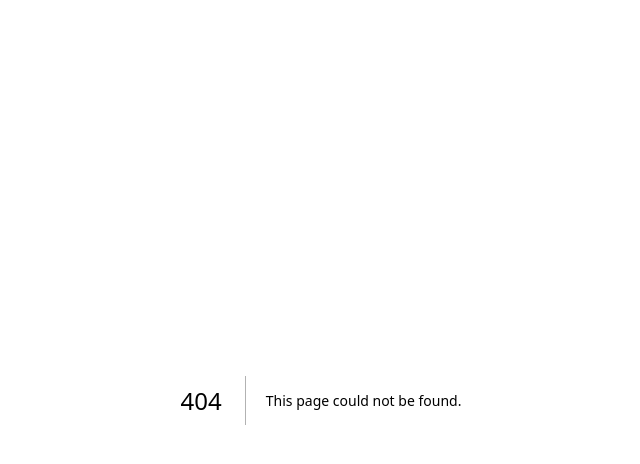
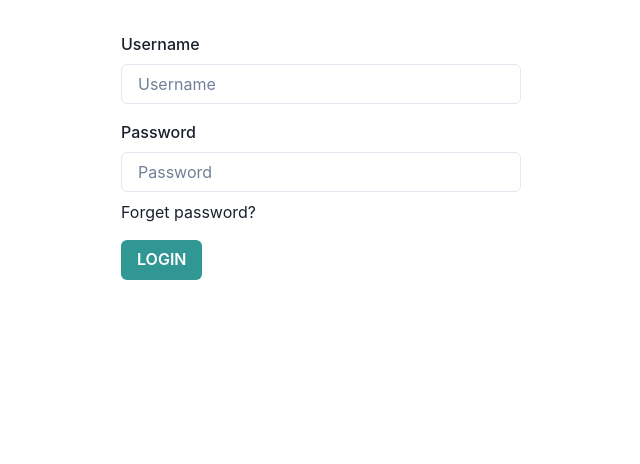
Before and after one commit to kvnyijia/bank-app-web, a Next.js app: page /login in a window 1280 px wide. Before the commit this address had no page. Shown: the top 464 px of the page, without its empty margins (319-959 px from the left). Built offline with nearby package versions, Linux system fonts and the light colour scheme.

Commit message:
[new] Add login.tsx, InputField.tsx, Wrapper.tsx

```diff
--- a/package.json
+++ b/package.json
@@ -11,6 +11,7 @@
     "@chakra-ui/theme-tools": "^2.0.2",
     "@emotion/react": "^11.9.0",
     "@emotion/styled": "^11.9.0",
+    "formik": "^2.4.2",
     "framer-motion": "^6.3.0",
     "next": "latest",
     "react": "^18.2.0",
--- /dev/null
+++ b/src/components/InputField.tsx
@@ -0,0 +1,27 @@
+import { FormControl, FormLabel, Input, FormErrorMessage, Textarea } from "@chakra-ui/react";
+import { useField } from "formik";
+import React from "react";
+
+type InputFieldProps = React.InputHTMLAttributes<HTMLInputElement> & {
+  name: string;
+  label: string;
+  placeholder: string;
+  type: string;
+  textarea?: boolean;
+};
+
+export const InputField: React.FC<InputFieldProps> = ({label, textarea, size:_, ...props}) => {
+  let Component: any = Input;
+  if (textarea) {
+    Component = Textarea;
+  }
+
+  const [field, {error}] = useField(props);
+  return (
+    <FormControl isInvalid={!!error}>
+      <FormLabel htmlFor={field.name}>{label}</FormLabel>
+      <Component {...field} {...props} id={field.name} type={props.type} placeholder={props.placeholder} />
+      {error ? <FormErrorMessage>{error}</FormErrorMessage> : null}
+    </FormControl>
+  );
+}
--- /dev/null
+++ b/src/components/Wrapper.tsx
@@ -0,0 +1,20 @@
+import { Box } from "@chakra-ui/react";
+import React from "react";
+
+interface WrapperProps {
+  children: any
+  variant?: 'small' | 'regular'
+}
+
+export const Wrapper: React.FC<WrapperProps> = ({children, variant="regular"}) => {
+  return (
+    <Box
+      mt={8}
+      mx="auto"
+      maxW={variant === "regular" ? "800px" : "400px" }
+      w="100%"
+    >
+      {children}
+    </Box>
+  );
+}
--- /dev/null
+++ b/src/pages/login.tsx
@@ -0,0 +1,69 @@
+import React from "react";
+import { Form, Formik } from "formik"
+import { Box, Button, Flex, Link } from "@chakra-ui/react";
+import { Wrapper } from "../components/Wrapper";
+import { InputField } from "../components/InputField"
+import { useRouter } from "next/router"
+import NextLink from "next/link";
+
+function loginPOST(jsonData) {
+  fetch('http://localhost:8080/users/login', {
+    method: 'POST',
+    mode: 'cors',
+    body: JSON.stringify(jsonData)
+  }).then((res) => {
+    console.log(res);
+    console.log('login POST succeed!');
+  }).catch((err) => {
+    console.log(err)
+    console.log('login POST failed!');
+  });
+}
+
+const Login: React.FC<{}> = ({}) => {
+  const router = useRouter();
+  return (
+    <Wrapper variant="small">
+    <Formik
+      initialValues={{ username: '', password: '' }}
+      onSubmit={async (values, {setErrors}) => {
+        loginPOST(values);
+      }}
+    >
+      {({isSubmitting}) => (
+        <Form>
+          <InputField
+            name="username"
+            placeholder="Username"
+            label="Username"
+            type="text"
+          />
+          <Box mt={4}>
+            <InputField
+              name="password"
+              placeholder="Password"
+              label="Password"
+              type="password"
+            />
+          </Box>
+          <Flex mt={2}>
+            <NextLink href="/forget-password">
+              <Link ml="auto">Forget password?</Link>
+            </NextLink>
+          </Flex>
+          <Button
+            mt={4}
+            type="submit"
+            isLoading={isSubmitting}
+            colorScheme='teal'
+          >
+            LOGIN
+          </Button>
+        </Form>
+      )}
+    </Formik>
+    </Wrapper>
+  );
+}
+
+export default Login;
```
Also changed, not shown: 1 other file (tests, documents, lock files or other folders).
